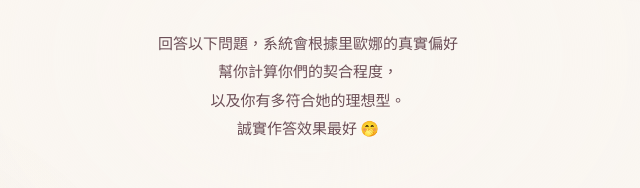
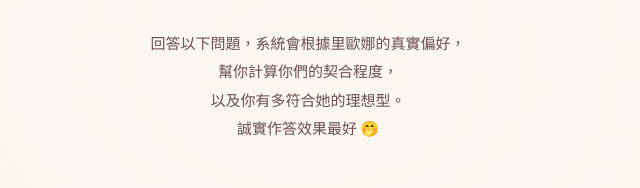
Before and after one commit to jia085/leona-partner-test, a plain HTML site: page index.html in a window 1280 px wide. Shown: the part 342-530 px from the top of the page, 332-972 px from the left. Drawn offline with Linux system fonts and the light colour scheme.

Commit message:
Fix typo in interaction quiz description

```diff
--- a/index.html
+++ b/index.html
@@ -523,7 +523,7 @@
   <h1 class="cover-title">Are You Her Type?</h1>
   <h2 class="cover-title-zh">你跟里歐娜有多契合？</h2>
   <p class="cover-desc">
-    回答以下問題，系統會根據里歐娜的真實偏好<br>
+    回答以下問題，系統會根據里歐娜的真實偏好，<br>
     幫你計算你們的契合程度，<br>
     以及你有多符合她的理想型。<br>
     誠實作答效果最好 🤭
```
